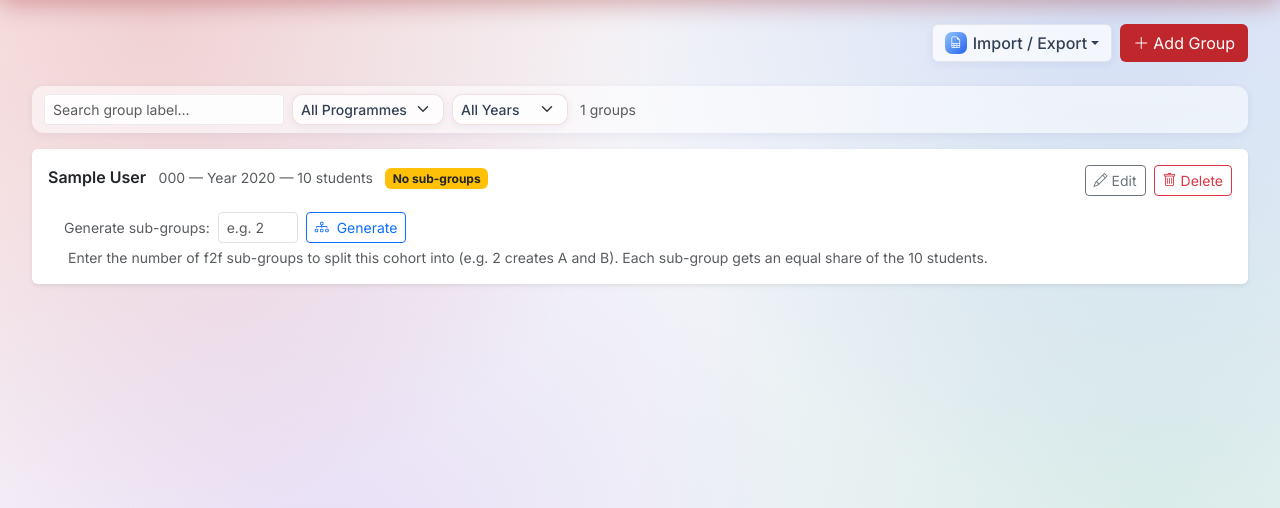
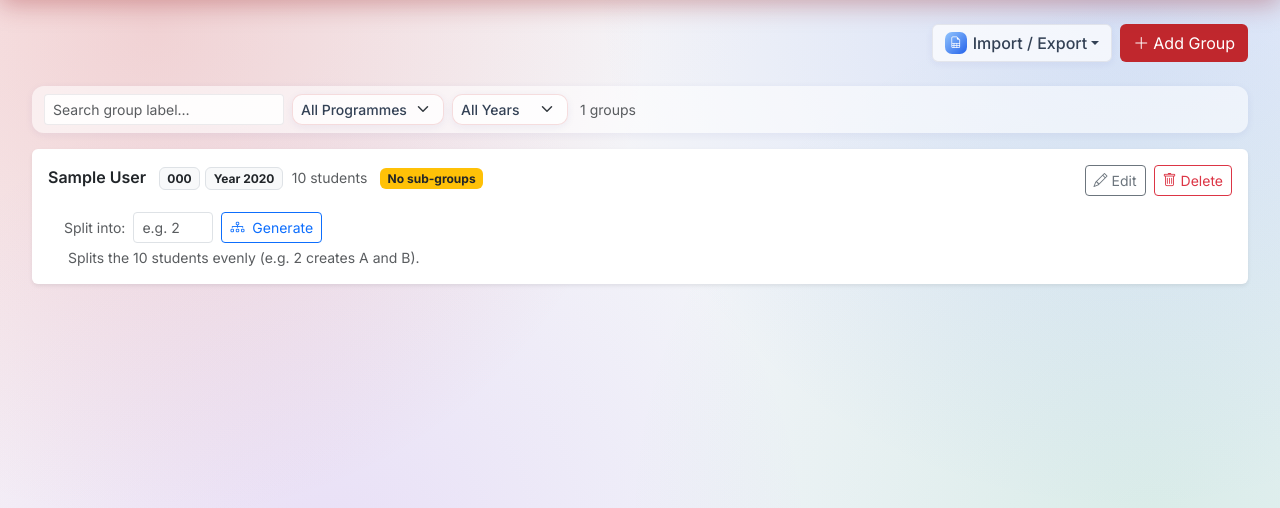
Before and after one commit to Brian-Goh-JW/timetable-system, a Flask app: page /admin/student-groups in a window 1280 px wide. Shown: the part 117-625 px from the top of the page. Run offline with Flask 3, Linux system fonts and the light colour scheme; a user stored in the database is signed in; tables that the repository leaves empty hold one stand-in row (values such as "Sample post"); some libraries are stand-ins or nearby versions.

Commit message:
Simplify Student Groups wording and drop em dashes
The group header line crammed programme/year/intake-size into one
dash-joined string (Brian: "very cluttered... not simple"). Split it
into separate badges + plain text so it scans at a glance instead of
being read left-to-right as a sentence, and removed the two leftover
em dashes (missed by the earlier app-wide em-dash sweep).

Also trimmed the import modal's explanation and de-duplicated the
Generate Sub-groups control - the label said "Generate sub-groups:",
the button said "Generate" again, and the form-text below repeated
the same idea a third time. Now: "Split into:" label, unchanged
button, one short line explaining the split.

```diff
--- a/app/templates/admin/student_groups.html
+++ b/app/templates/admin/student_groups.html
@@ -44,11 +44,9 @@
                 </div>
                 <div class="modal-body">
                     <p class="small text-muted">
-                        Upload a file downloaded from <strong>Download Current Data</strong> above, with your
-                        edits made inside it. Rows are matched by Group Label - existing labels update that
-                        group's Intake Size, new labels create a new top-level group. Sub-groups still need
-                        "Generate Sub-groups" on this page. If anything in the file fails validation, nothing
-                        is imported and you'll see exactly what to fix.
+                        Upload a file downloaded from <strong>Download Current Data</strong> above.
+                        Matched by Group Label - existing labels update Intake Size, new labels create a
+                        top-level group. Sub-groups aren't created here - use "Generate Sub-groups" below.
                     </p>
                     <input type="file" name="file" accept=".xlsx,.xls" class="form-control" required>
                 </div>
@@ -101,10 +99,9 @@
             <div class="d-flex justify-content-between align-items-start">
                 <div>
                     <span class="fw-semibold fs-6">{{ group.group_label }}</span>
-                    <span class="text-muted ms-2 small">
-                        {{ group.programme.code }} &mdash; Year {{ group.year_level }}
-                        &mdash; {{ group.intake_size }} students
-                    </span>
+                    <span class="badge bg-light text-dark border ms-2">{{ group.programme.code }}</span>
+                    <span class="badge bg-light text-dark border">Year {{ group.year_level }}</span>
+                    <span class="text-muted small ms-1">{{ group.intake_size }} students</span>
                     {% if group.sub_groups %}
                         <span class="badge bg-secondary ms-2">{{ group.sub_groups | length }} sub-groups</span>
                     {% else %}
@@ -175,9 +172,7 @@
                       class="d-flex align-items-center gap-2"
                       onsubmit="return confirm('{% if group.sub_groups %}This will replace existing sub-groups. Continue?{% else %}Generate sub-groups for {{ group.group_label }}?{% endif %}')">
     <input type="hidden" name="csrf_token" value="{{ csrf_token() }}">
-                    <label class="form-label mb-0 small text-muted">
-                        {% if group.sub_groups %}Regenerate sub-groups:{% else %}Generate sub-groups:{% endif %}
-                    </label>
+                    <label class="form-label mb-0 small text-muted">Split into:</label>
                     <input type="number" name="num_subgroups" class="form-control form-control-sm"
                            style="width:80px;" min="2" max="26"
                            placeholder="e.g. 2"
@@ -188,8 +183,7 @@
                     </button>
                 </form>
                 <div class="form-text ms-1">
-                    Enter the number of f2f sub-groups to split this cohort into (e.g. 2 creates A and B).
-                    Each sub-group gets an equal share of the {{ group.intake_size }} students.
+                    Splits the {{ group.intake_size }} students evenly (e.g. 2 creates A and B).
                 </div>
             </div>
 
```
